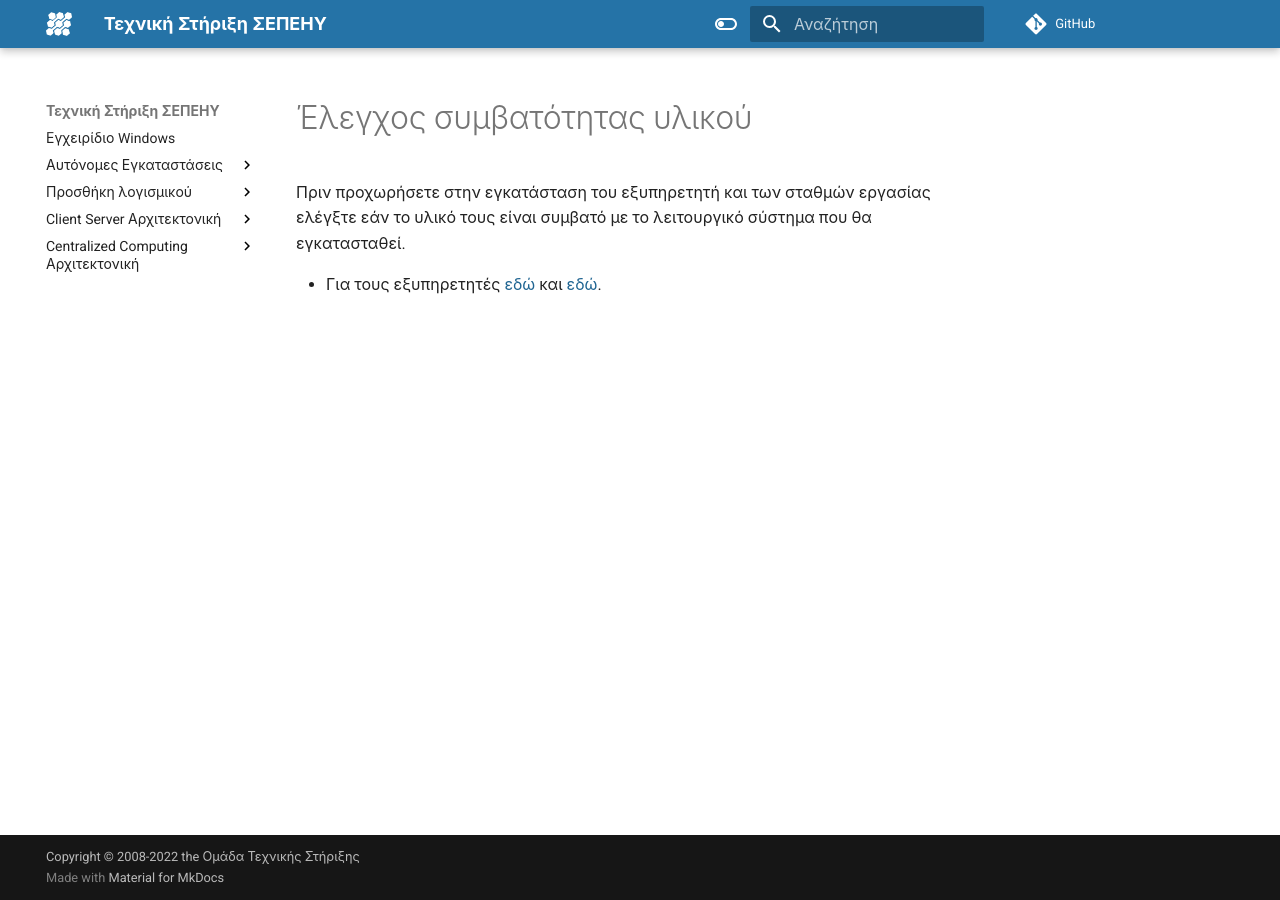
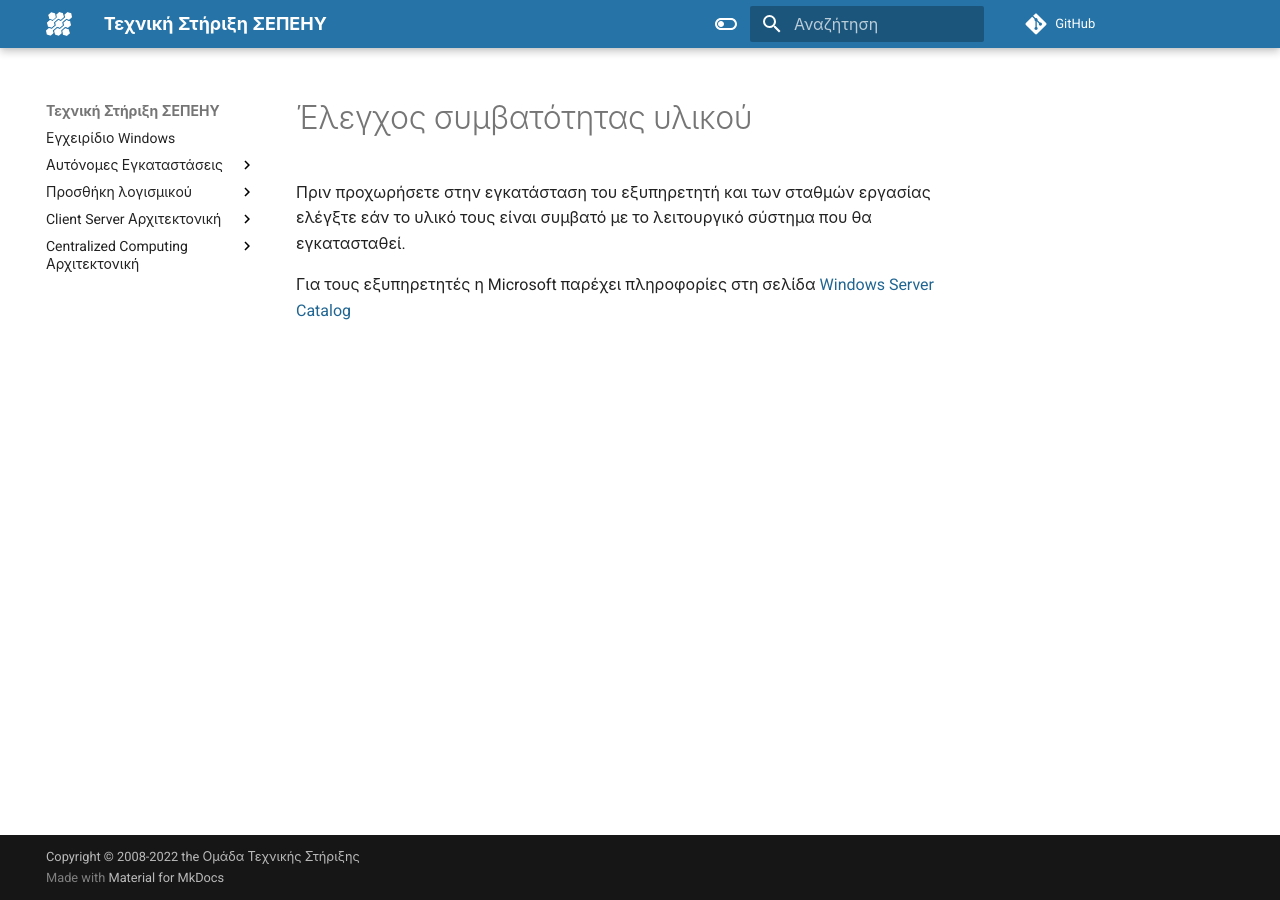
Before and after one commit to pe86/windows, an MkDocs documentation site: the page built from docs/2022/compatibility.md, in a window 1280 px wide. Built offline with MkDocs 1.6.1 and Material for MkDocs 9.7.7, drawn with Linux system fonts in a browser that asks for light colours; comment, search, counter and statistics services are not loaded.

Commit message:
minor changes

```diff
--- a/docs/2022/compatibility.md
+++ b/docs/2022/compatibility.md
@@ -2,4 +2,4 @@
 
 Πριν προχωρήσετε στην εγκατάσταση του εξυπηρετητή και των σταθμών εργασίας ελέγξτε εάν το υλικό τους είναι συμβατό με το λειτουργικό σύστημα που θα εγκατασταθεί.
 
-- Για τους εξυπηρετητές [εδώ](https://www.windowsservercatalog.com/results.aspx?bCatID=1283&cpID=0&avc=85&ava=0&avq=0&OR=1&PGS=25) και [εδώ](https://docs.microsoft.com/en-us/windows-server/get-started/system-requirements).
+Για τους εξυπηρετητές η Microsoft παρέχει πληροφορίες στη σελίδα [Windows Server Catalog](https://www.windowsservercatalog.com/results.aspx?bCatID=1283&cpID=0&avc=132&ava=0&avq=0&OR=1&PGS=25)
```
Also changed, not shown: docs/2022/index.md (+3 -3 lines), docs/2022/installation/index.md (+2 -2 lines), docs/2022/requirements.md (+1 -2 lines).
